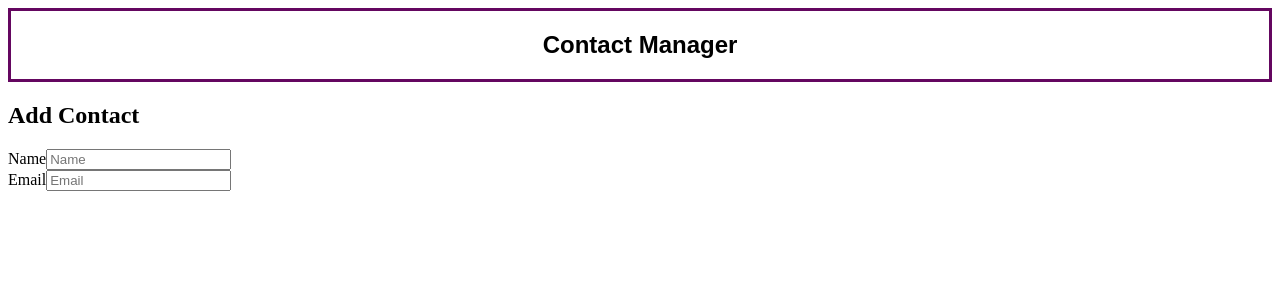
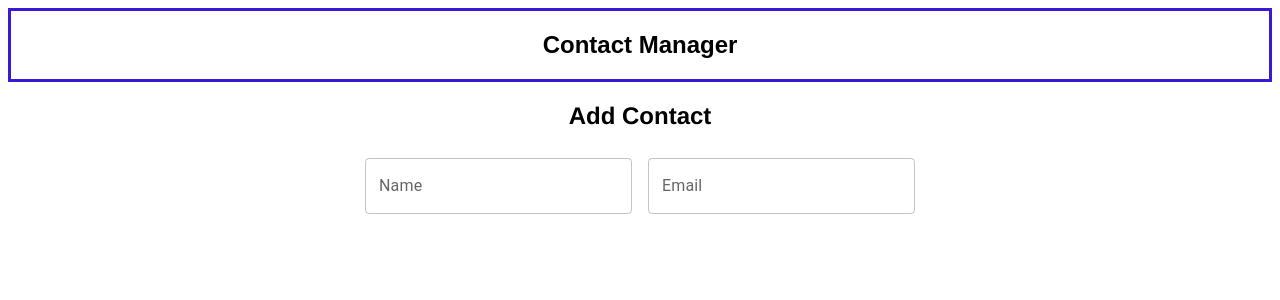
Before and after one commit to shaynabergeron/contact-manager, a React (Create React App) app: page / in a window 1280 px wide. Shown: the top 300 px of the page. Built offline with nearby package versions, Linux system fonts and the light colour scheme.

Commit message:
Fixed some styling on the text boxes on the "Add Contact" field

```diff
--- a/package.json
+++ b/package.json
@@ -3,6 +3,9 @@
   "version": "0.1.0",
   "private": true,
   "dependencies": {
+    "@emotion/react": "^11.10.4",
+    "@emotion/styled": "^11.10.4",
+    "@mui/material": "^5.10.3",
     "@testing-library/jest-dom": "^5.16.5",
     "@testing-library/react": "^13.3.0",
     "@testing-library/user-event": "^13.5.0",
--- /dev/null
+++ b/src/components/AddContact.css
@@ -0,0 +1,5 @@
+.add-contact-font {
+    font-family: franklin gothic medium;
+    text-align: center;
+    position: center;
+  }
--- a/src/components/AddContact.js
+++ b/src/components/AddContact.js
@@ -1,20 +1,34 @@
 import React from 'react';
+import TextField from '@mui/material/TextField';
+import Box from '@mui/material/Box';
+import './AddContact.css';
+
+/** Add Contact component with text field
+ * @todo: Fixed "Add Contact styling"
+  */
 
 class AddContact extends React.Component{
     render(){
         return(
-            <div>
+            <div className='add-contact-font'>
                 <h2> Add Contact</h2>
-                <form>
-                    <div>
-                        <label>Name</label>
-                        <input type="text" name="Name" placeholder="Name"/>
-                    </div>
-                    <div>
-                        <label>Email</label>
-                        <input type="text" email="Email" placeholder="Email"/>
-                    </div>
-                </form>
+                <Box
+                    component="form"
+                    sx={{'& > :not(style)': { m: 1, width: '30ch' },}}
+                    noValidate
+                    autoComplete="off"
+                >
+                    <TextField
+                        type="name"
+                        label="Name"
+                        placeholder="Name"
+                    />
+                   <TextField
+                        type="email"
+                        label="Email"
+                        placeholder="Email"
+                    />
+                </Box>
             </div>
         );
     }
--- a/src/components/App.js
+++ b/src/components/App.js
@@ -4,7 +4,9 @@ import Header from './Header';
 import AddContact from './AddContact';
 import ContactList from './ContactList';
 
-function App() {
+/* Exporting all of the application *
+*  components                       */
+const App = () => {
   return (
     <div>
       <Header />
--- a/src/components/Header.css
+++ b/src/components/Header.css
@@ -1,5 +1,5 @@
 .center {
     text-align: center;
     font-family: fantasy;
-    border: 3px solid rgb(100, 7, 96);
+    border: 3px solid rgb(59, 24, 214);
   }
--- a/src/components/Header.js
+++ b/src/components/Header.js
@@ -1,6 +1,9 @@
 import React from 'react';
 import './Header.css';
 
+/** Header for the Application  *
+ * @todo: Create better styling *
+ *                              */
 const Header = () => {
     return (
         <div className='center'>
```
Also changed, not shown: 1 other file (tests, documents, lock files or other folders).
